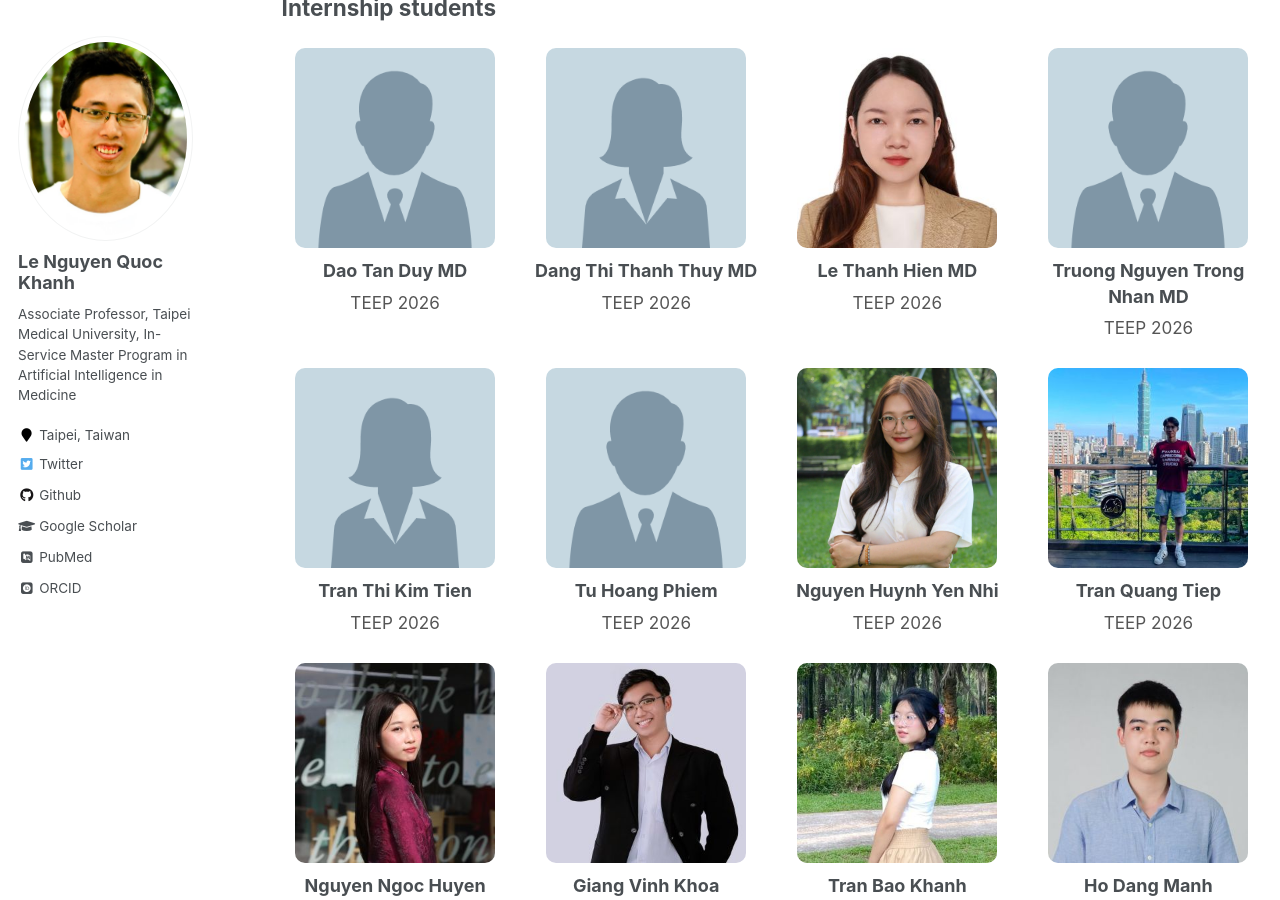
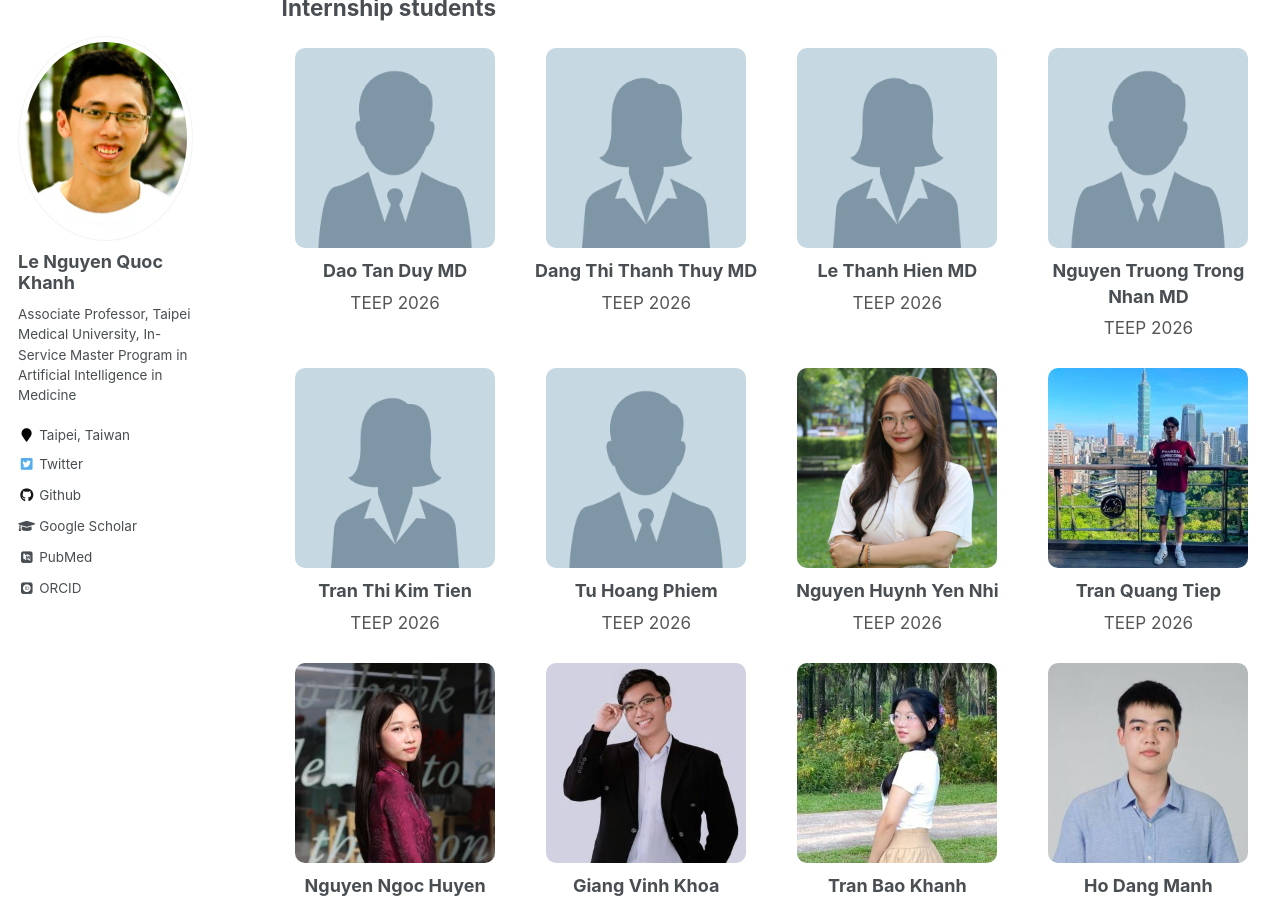
Before and after one commit to khanhlee/khanhlee.github.io, a Jekyll site: the page built from _pages/member.md, in a window 1280 px wide and 900 px high, scrolled down 3851 px. Built offline with Jekyll 4.4.1, drawn with Linux system fonts in a browser that asks for light colours; some web fonts are replaced.

Commit message:
Update member.md

```diff
--- a/_pages/member.md
+++ b/_pages/member.md
@@ -330,14 +330,14 @@ TMU AIBioMed Lab develops clinically grounded AI systems by integrating medical
   </div>
 
   <div class="member-card">
-    <img src="/images/thanh_hien.jpg" alt="Le Thanh Hien MD">
+    <img src="/images/female.png" alt="Le Thanh Hien MD">
     <div class="member-name">Le Thanh Hien MD</div>
     <div class="member-role">TEEP 2026</div>
   </div>
 
   <div class="member-card">
-    <img src="/images/male.png" alt="Truong Nguyen Trong Nhan MD">
-    <div class="member-name">Truong Nguyen Trong Nhan MD</div>
+    <img src="/images/male.png" alt="Nguyen Trong Nhan MD">
+    <div class="member-name">Nguyen Truong Trong Nhan MD</div>
     <div class="member-role">TEEP 2026</div>
   </div>
 
```
